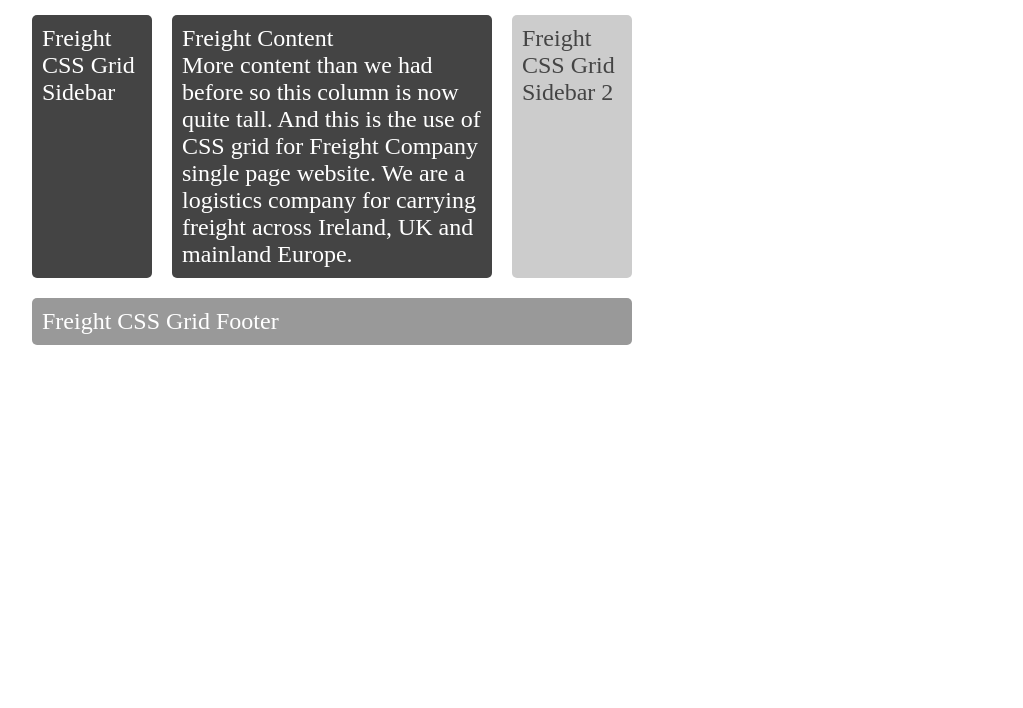
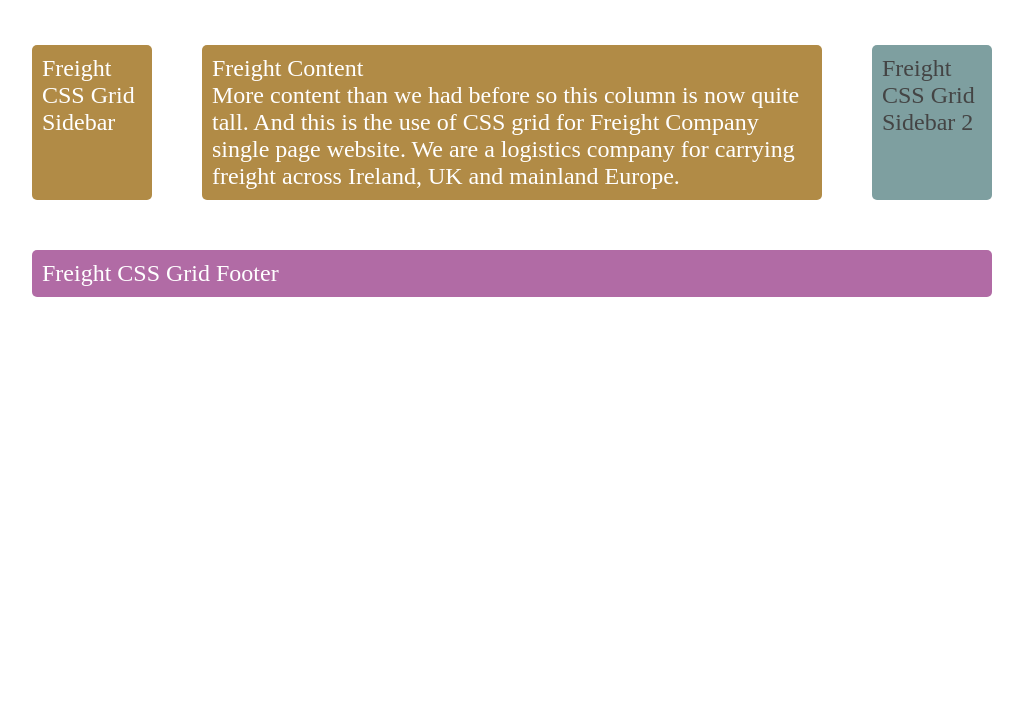
Before and after one commit to Gonkhig/gitProjDeliv, a plain HTML site: page gitProjSb1.html in a window 1280 px wide. Shown: the part 92-800 px from the top of the page, without its empty margins (8-1031 px from the left). Drawn offline with Linux system fonts and the light colour scheme.

Commit message:
committing gitProjSb1.css on 10th Jan 2020 09:12

```diff
--- a/gitProjSb1.css
+++ b/gitProjSb1.css
@@ -52,18 +52,19 @@ body {
 
       @media only screen and (min-width: 600px)   {
           .wrapper {
-        grid-gap: 20px;
+        grid-gap: 50px;
               grid-template-columns: 120px auto 120px;
               grid-template-areas:
         "header  header  header"
               "sidebar content sidebar2"
               "footer  footer  footer";
-              max-width: 600px;
+              max-width: 80%;
+              /* max-width: 600px; */
           }
       }
 
   .box {
-    background-color: #444;
+    background-color: rgb(177, 139, 70);
     color: #fff;
     border-radius: 5px;
     padding: 10px;
@@ -72,10 +73,10 @@ body {
 
   .header,
   .footer {
-    background-color: #999;
+    background-color: rgb(177, 107, 165);
   }
 
   .sidebar2 {
-    background-color: #ccc;
+    background-color: rgb(126, 159, 160);
     color: #444;
   }
```
